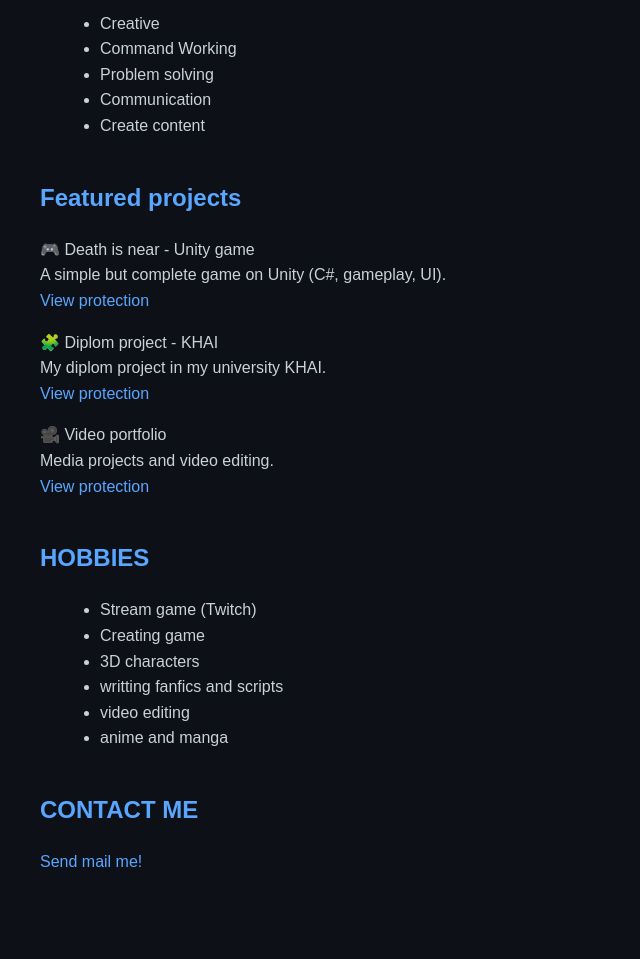
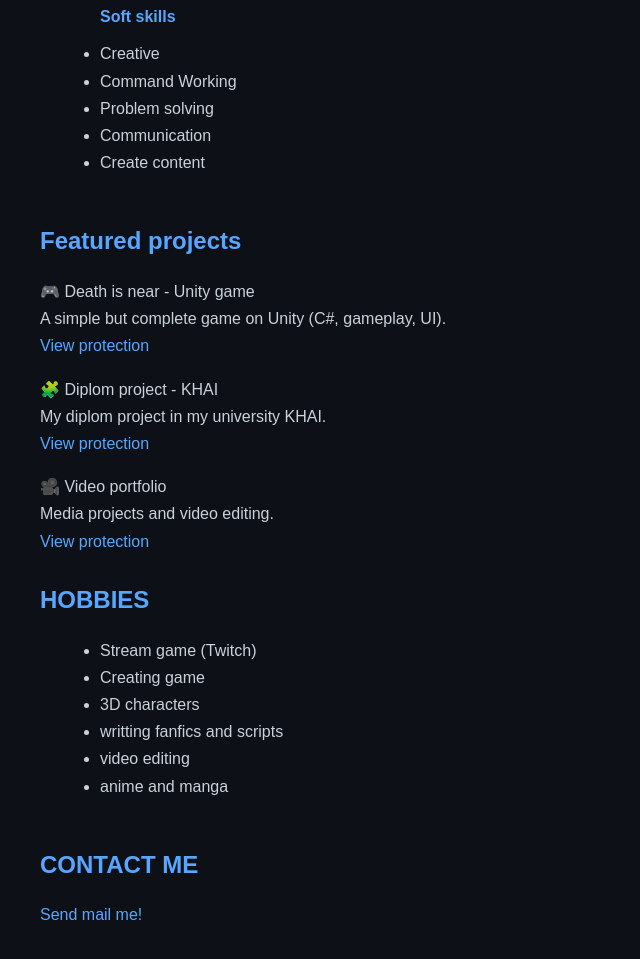
Before and after one commit to Pavel1994/about_me, a plain HTML site: page index.html in a window 1280 px wide. Shown: the part 1141-2100 px from the top of the page, without its empty margins (0-640 px from the left). Before the commit the page ends 2056 px from the top, so only its background shows below. Drawn offline with Linux system fonts and the light colour scheme.

Commit message:
Update index.html

```diff
--- a/index.html
+++ b/index.html
@@ -9,10 +9,10 @@
                 background-color: #0d1117;
                 color: #c9d1d9;
                 margin: 40px;
-                line-height: 1.6;
+                line-height: 1.7;
             }
 
-            h1,h2,h3,h4{color: #58a6ff;}
+            h1,h2,h3,h4{color: #58a6ff; margin-bottom: 10px;}
 
             a{
                 color: #58a6ff;
@@ -20,7 +20,8 @@
             }
             a:hover{text-decoration: underline;}
             ul{margin-left: 20px;}
-            .section{margin-bottom: 40px;}
+            .section{margin-bottom: 45px;}
+            .project-block{margin-bottom: 25px;}
         </style>
     </head>
 
@@ -77,20 +78,20 @@
                 <li>Create content</li>
             </ul></div>
         </p>
-        <div class="section"><h2><b>Featured projects</b></h2>
+        <div class="project-block"><h2><b>Featured projects</b></h2>
         <p>
             🎮 Death is near - Unity game <br />
             A simple but complete game on Unity (C#, gameplay, UI). <br />
-            <a href="https://github.com/%E2%80%A6/DeathIsNear">View protection</a>
+            <a href="https://github.com/Pavel1994/DeathIsNear">View protection</a>
         </p> <p>
             🧩 Diplom project - KHAI <br />
             My diplom project in my university KHAI. <br />
-            <a href="https://github.com/%E2%80%A6/mydiplomproject">View protection</a>
+            <a href="https://github.com/Pavel1994/mydiplomproject">View protection</a>
         </p>
          <p>
             🎥 Video portfolio <br />
             Media projects and video editing. <br />
-            <a href="https://github.com/…/myvideoportfolio">View protection</a>
+            <a href="https://github.com/Pavel1994/myvideoportfolio">View protection</a>
         </p></div>
         <div class="section"><h2><b>HOBBIES</b></h2>
         <p>
```
